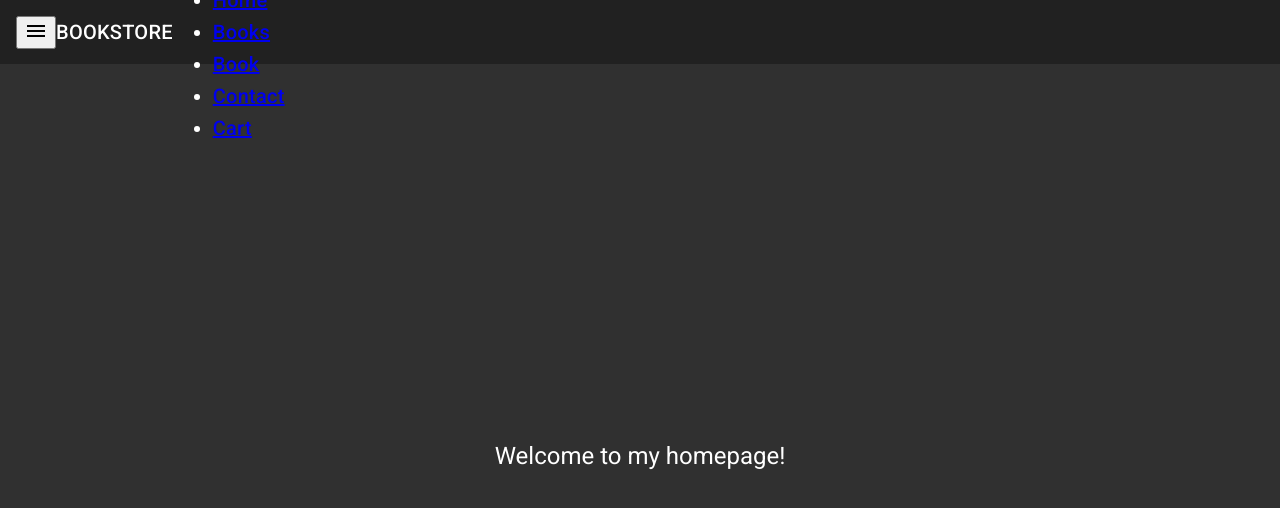
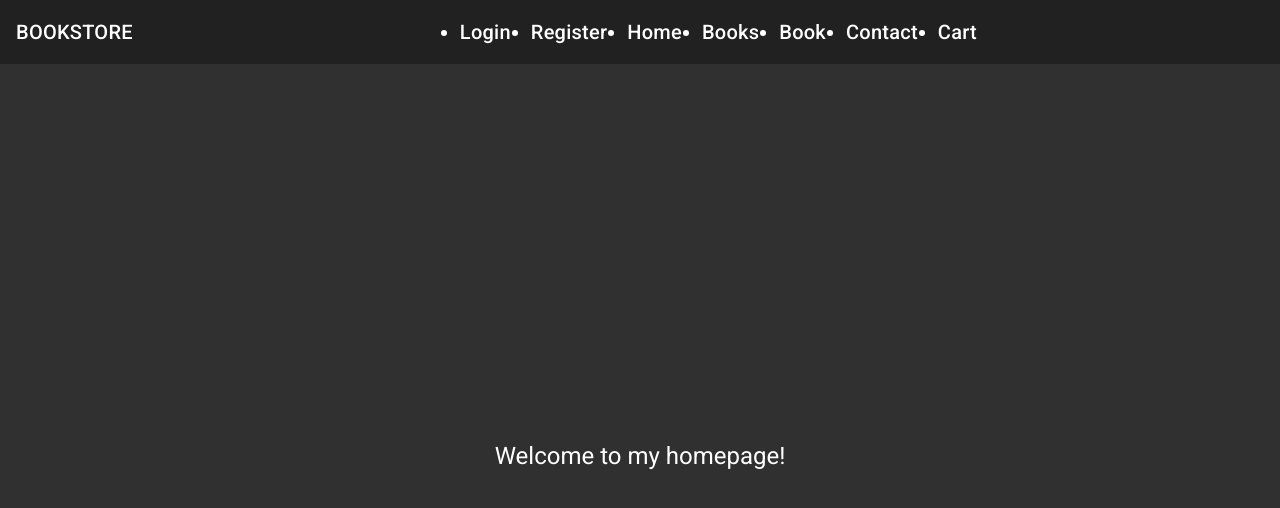
Before and after one commit to BerkeAnna/online-bookstore, an Angular app in the folder bookstore/: page /home in a window 1280 px wide. Shown: the top 508 px of the page. Built offline with nearby package versions, Linux system fonts and the light colour scheme.

Commit message:
menu 2.0

```diff
--- a/bookstore/package.json
+++ b/bookstore/package.json
@@ -16,6 +16,7 @@
     "@angular/common": "^17.3.0",
     "@angular/compiler": "^17.3.0",
     "@angular/core": "^17.3.0",
+    "@angular/flex-layout": "^15.0.0-beta.42",
     "@angular/forms": "^17.3.0",
     "@angular/material": "^17.3.6",
     "@angular/platform-browser": "^17.3.0",
--- a/bookstore/src/app/app.component.html
+++ b/bookstore/src/app/app.component.html
@@ -7,12 +7,14 @@
 
   <mat-sidenav-content>
     <mat-toolbar color="secondary">
-      <button mat-icon-buttn>
-        <mat-icon>menu</mat-icon>
-      </button>
-      <div>BOOKSTORE</div>
-      <div>
-        <ul>
+      <div fxHide.gt-xs>
+        <button mat-icon-buttn>
+          <mat-icon>menu</mat-icon>
+        </button>
+      </div>
+      <div >BOOKSTORE</div>
+      <div fxFlex fxLayout fxLayoutAlign="center" fxHide.xs>
+        <ul fxLayout fxLayoutGap="20px" class="nav-items">
           <li><a routerLink="/login">Login</a></li>
           <li><a routerLink="signup">Register</a></li>
           <li><a routerLink="home">Home</a></li>
--- a/bookstore/src/app/app.component.scss
+++ b/bookstore/src/app/app.component.scss
@@ -1,3 +1,18 @@
 .main-component{
     height: 100vh;
 }
+
+a {
+    text-decoration: none;
+    color: white;
+}
+
+a:hover, a:active {
+    color: lightcoral;
+}
+
+.nav-itms{
+    list-style: none;
+    padding: 0;
+    margin: 0;
+}
--- a/bookstore/src/app/app.module.ts
+++ b/bookstore/src/app/app.module.ts
@@ -21,6 +21,7 @@ import { MatSidenavModule } from '@angular/material/sidenav';
 import { MatToolbarModule } from '@angular/material/toolbar';
 import { MatButtonModule } from '@angular/material/button';
 import { MatIconModule } from '@angular/material/icon';
+import { FlexLayoutModule } from '@angular/flex-layout';
 
 @NgModule({
   declarations: [
@@ -42,7 +43,8 @@ import { MatIconModule } from '@angular/material/icon';
     MatSidenavModule,
     MatToolbarModule,
     MatButtonModule,
-    MatIconModule
+    MatIconModule,
+    FlexLayoutModule
   ],
   providers: [
     provideClientHydration(),
```
Also changed, not shown: 2 other files (tests, documents, lock files or other folders).
